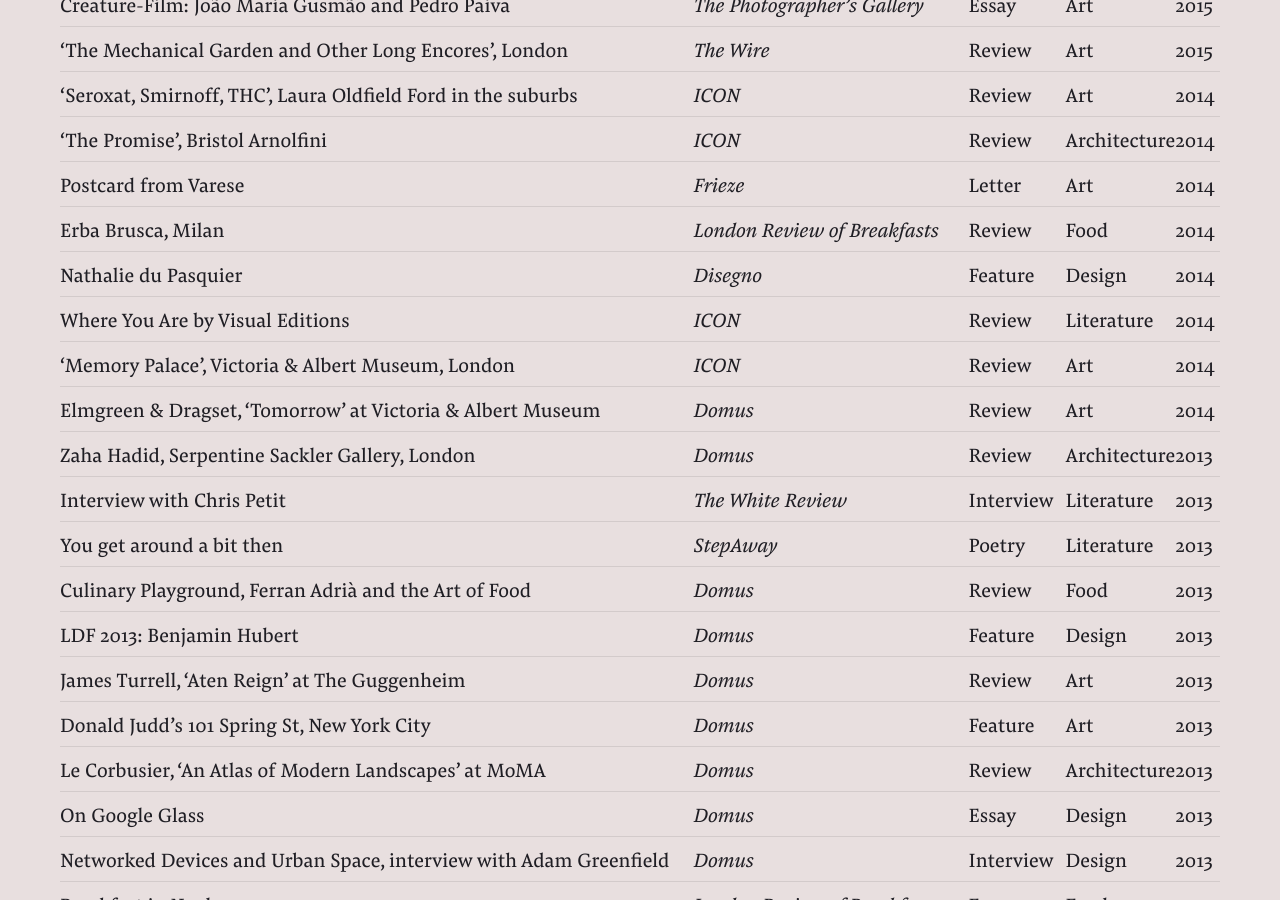
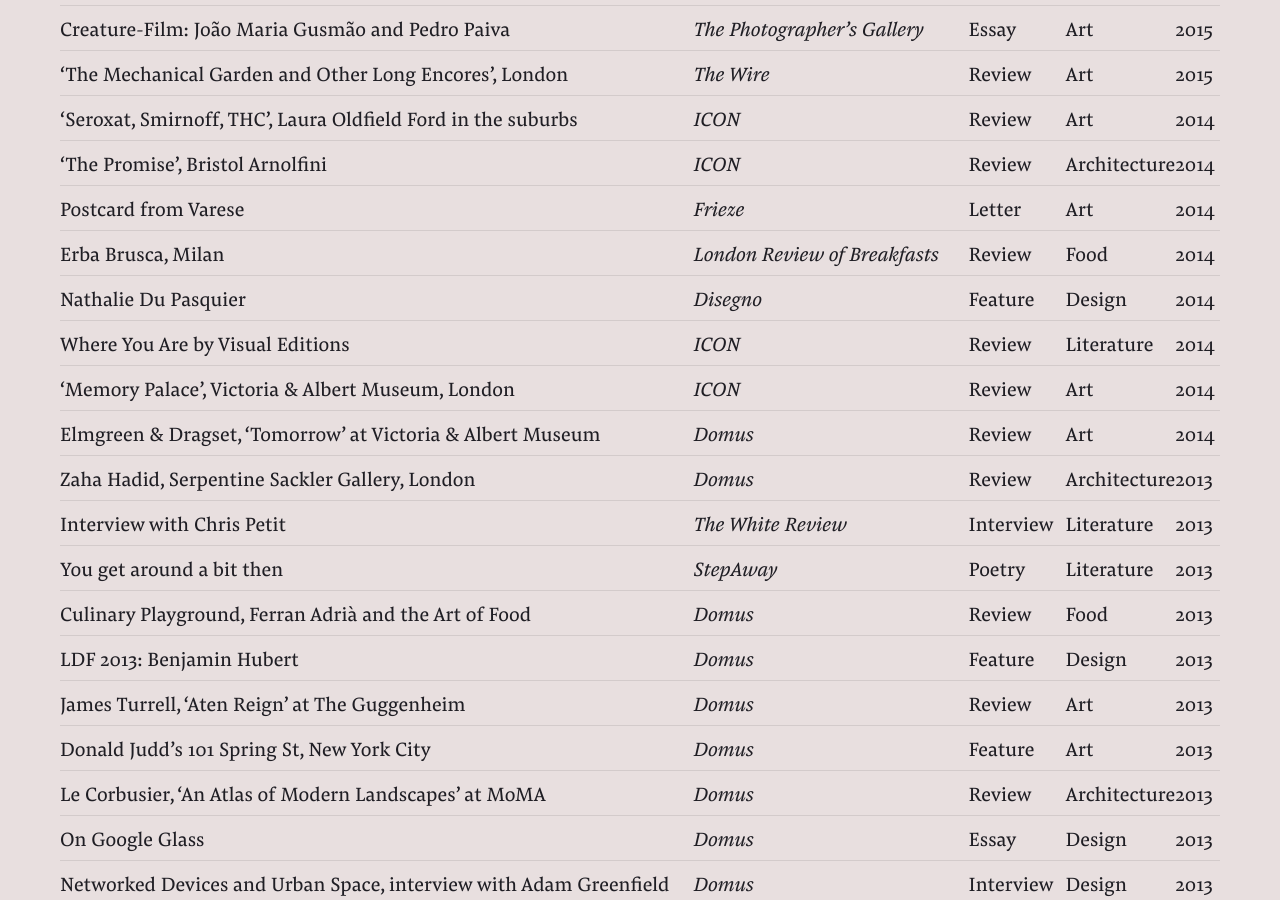
Before and after one commit to hg-site/hg-site.github.io, a Jekyll site: the page built from archive/index.markdown, in a window 1280 px wide and 900 px high, scrolled down 1630 px. Built offline with Jekyll 4.4.1, drawn with Linux system fonts in a browser that asks for light colours; some of the changed lines change nothing that is shown.

Commit message:
Updated Index

```diff
--- a/archive/index.markdown
+++ b/archive/index.markdown
@@ -313,14 +313,13 @@
 </tr>
 
 <tr data-href="https://www.disegnodaily.com/features/nathalie-du-pasquier-in-her-studio">
-	<td class="title">Nathalie du Pasquier</td>
+	<td class="title">Nathalie Du Pasquier</td>
 	<td class="publisher">Disegno</td>
 	<td class="type">Feature</td>
 	<td class="subject">Design</td>
 	<td class="year">2014</td>
 </tr>
 
-<tr data-href="https://www.iconeye.com/news/reviews-2013/review-where-you-are">
 	<td class="title">Where You Are by Visual Editions</td>
 	<td class="publisher">ICON</td>
 	<td class="type">Review</td>
```
